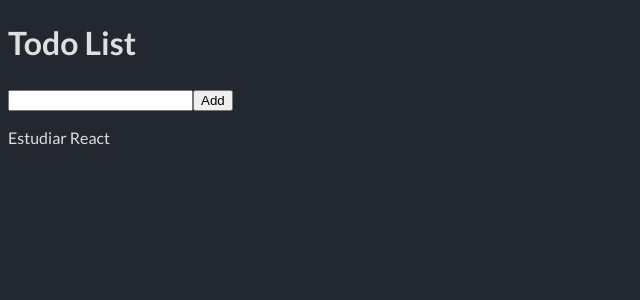
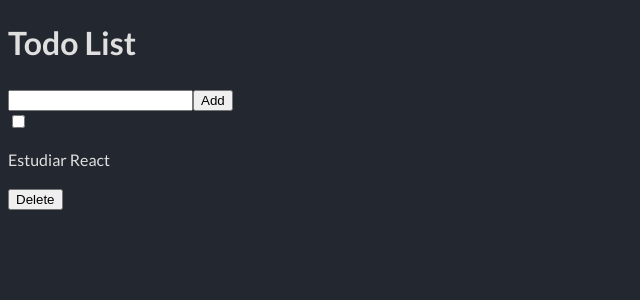
Before and after one commit to MartinezFabian/TodoApp-React, a React (Vite) app: page / in a window 1280 px wide. Shown: the top 300 px of the page, without its empty margins (0-640 px from the left). Built offline with nearby package versions, Linux system fonts and the light colour scheme.

Commit message:
Feat: Add initial structure of TodoItem.jsx component

```diff
--- /dev/null
+++ b/src/components/TodoItem.jsx
@@ -0,0 +1,15 @@
+import PropTypes from 'prop-types';
+
+export const TodoItem = ({ todo }) => {
+  return (
+    <article>
+      <input type="checkbox" />
+      <p>{todo.text}</p>
+      <button>Delete</button>
+    </article>
+  );
+};
+
+TodoItem.propTypes = {
+  todo: PropTypes.object.isRequired,
+};
--- a/src/components/TodoList.jsx
+++ b/src/components/TodoList.jsx
@@ -1,14 +1,11 @@
 import PropTypes from 'prop-types';
+import { TodoItem } from './TodoItem';
 
 export const TodoList = ({ todos }) => {
   return (
     <main>
       {todos.map((todo) => {
-        return (
-          <article key={todo.id}>
-            <p>{todo.text}</p>
-          </article>
-        );
+        return <TodoItem key={todo.id} todo={todo}></TodoItem>;
       })}
     </main>
   );
```
